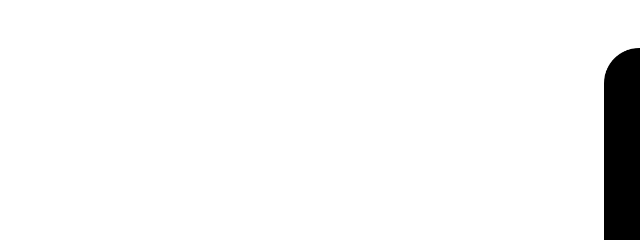
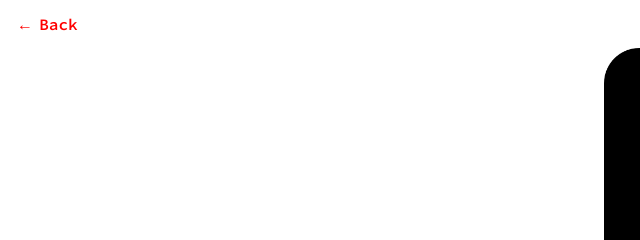
Before and after one commit to angiehemans/portfolio, a plain HTML site: page test.html in a window 1280 px wide. Shown: the top 240 px of the page, 0-640 px from the left. Drawn offline with nearby package versions, Linux system fonts and the light colour scheme.

Commit message:
back button

```diff
--- a/css/app.css
+++ b/css/app.css
@@ -64,6 +64,14 @@
 .term {
   font-weight: 600;
   color: red;
+}
+
+.back-link {
+  position: fixed;
+  z-index: 1000;
+  padding-left: 20px;
+  padding-top: 10px;
+
 }
 
 .scroll {
--- a/test.html
+++ b/test.html
@@ -17,6 +17,11 @@
     <div class="scroll has-text-centered is-hidden-mobile">
       <h1 class="up-arrow">↑</h1>
       <p>up</p>
+    </div>
+  </a>
+  <a href="index.html" class="back-link">
+    <div class="has-text-centered">
+      <p class="job-title">← Back</p>
     </div>
   </a>
   <section id="top" class="hero is-fullheight">
```
Also changed, not shown: index.html (+1 -1 lines).
